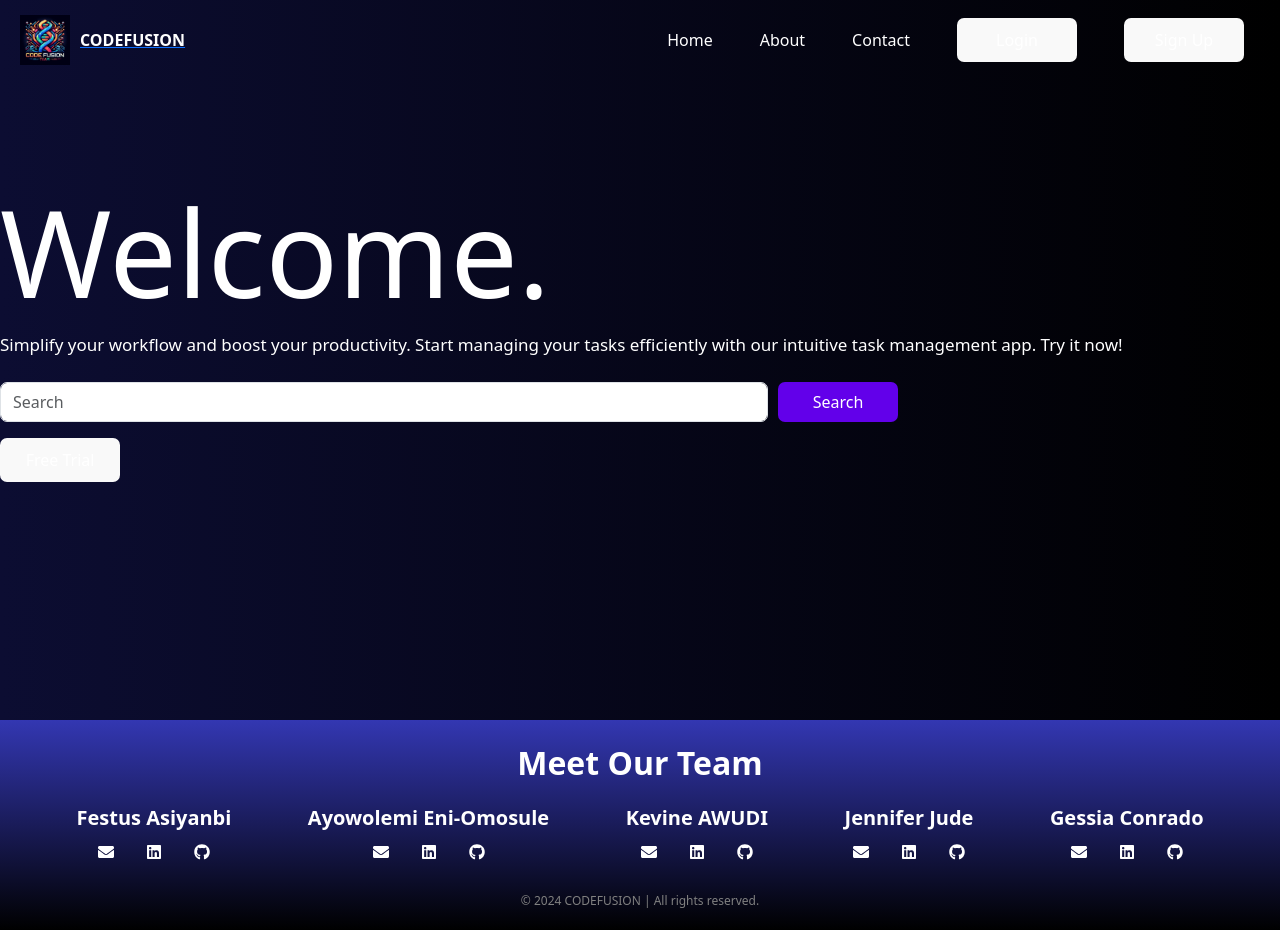
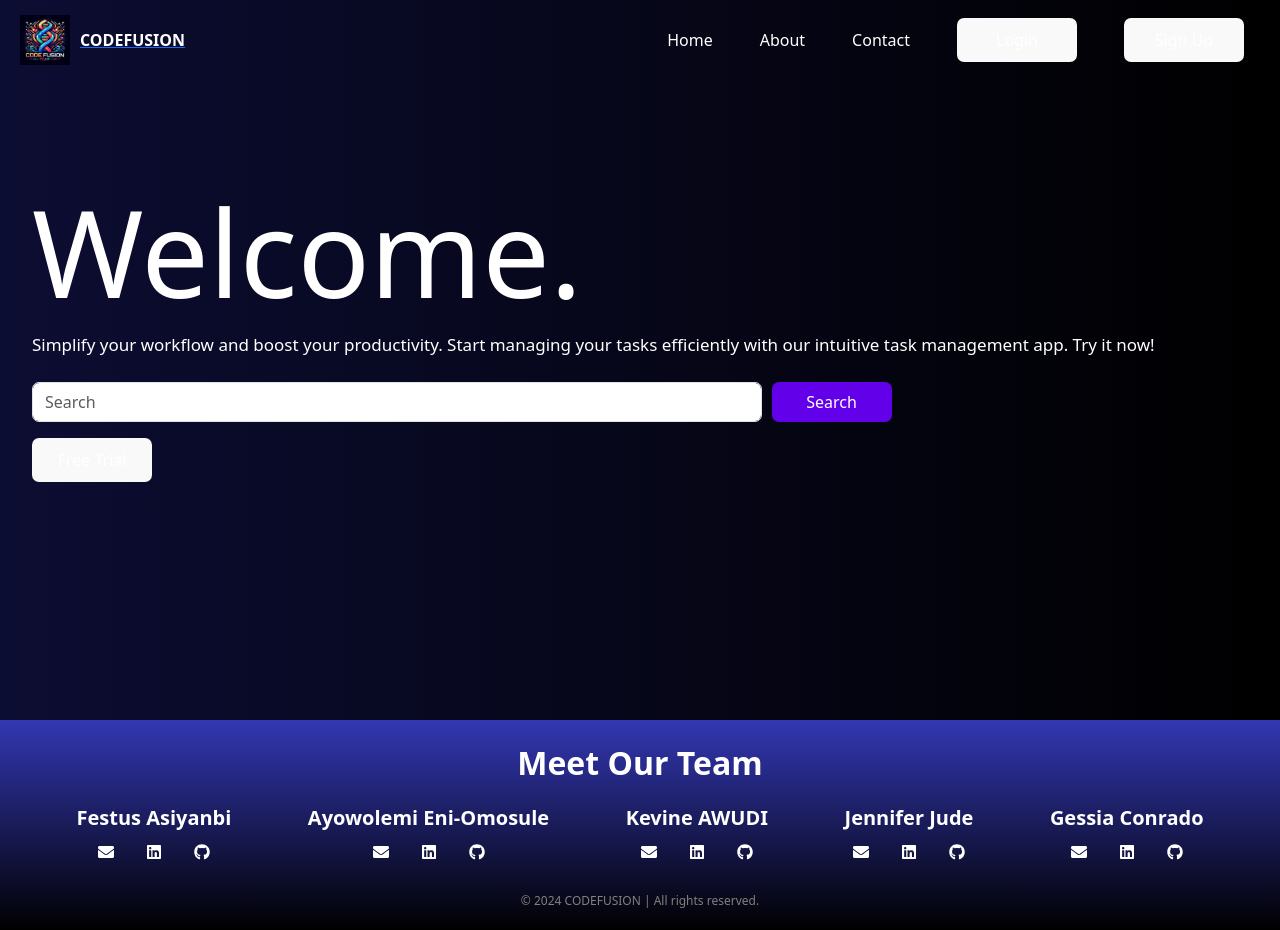
Before and after one commit to festusasiyanbi/taskr, a React (Vite) app in the folder frontend/: page / in a window 1280 px wide. Built offline with nearby package versions, Linux system fonts and the light colour scheme.

Commit message:
modified the home css style

```diff
--- a/frontend/src/styles/Home.css
+++ b/frontend/src/styles/Home.css
@@ -1,8 +1,8 @@
 .home {
   background: linear-gradient(to right, rgb(12, 13, 50), black);
   color: white;
-  padding: 100px 0;
   width: 100%;
+  padding: 100px 2em;
 }
 .display-3 {
   font-weight: 700;
```
